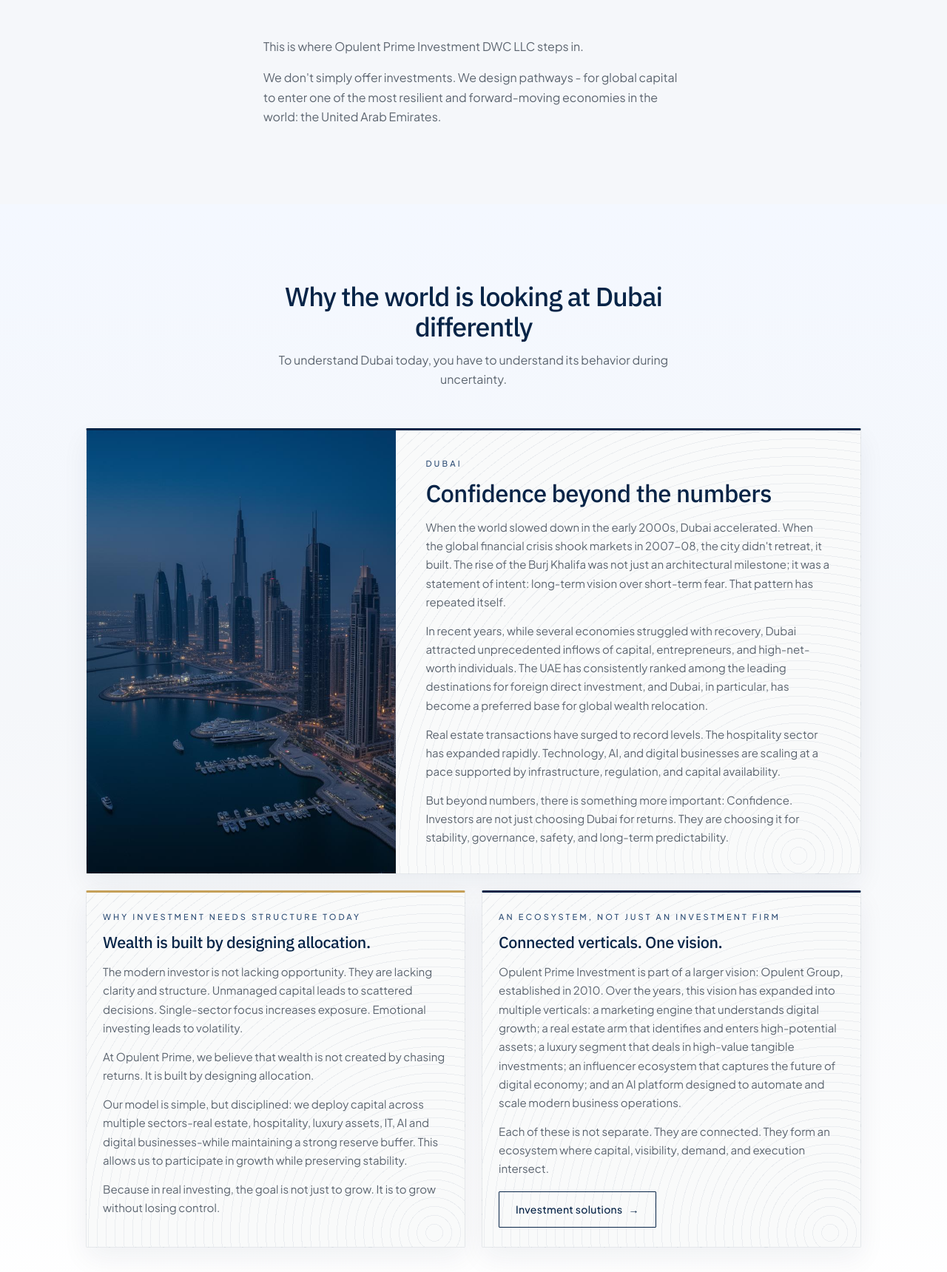
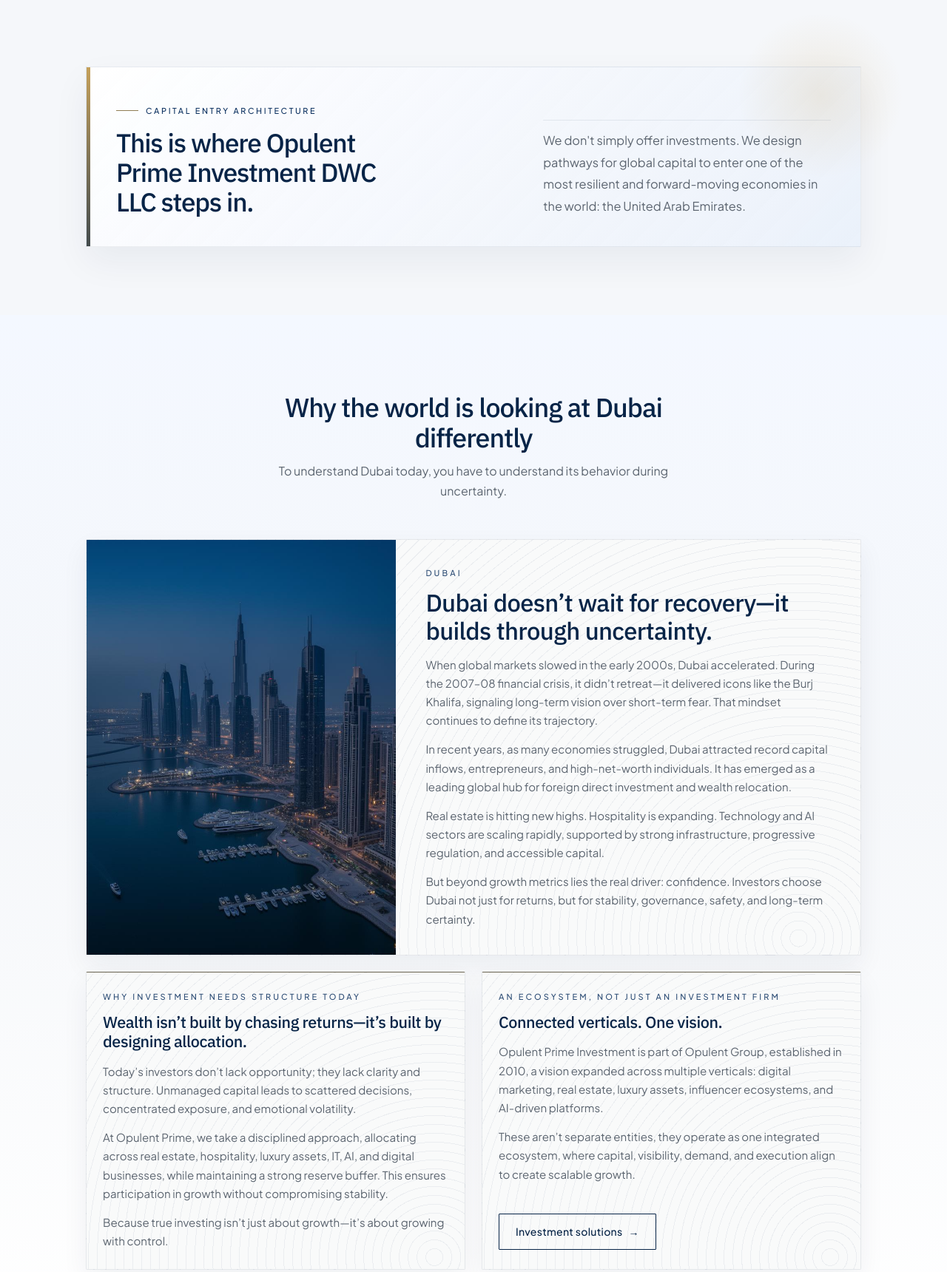
Before and after one commit to CapAswin/opulent, a plain HTML site: page index.html in a window 1280 px wide. Shown: the part 840-2560 px from the top of the page at 74% size. Drawn offline with nearby package versions, Linux system fonts and the light colour scheme.

Commit message:
Refactor section padding and introduce intro band layout for enhanced visual hierarchy

```diff
--- a/css/style.css
+++ b/css/style.css
@@ -95,7 +95,7 @@
 /* Layout */
 .container { width: 100%; max-width: var(--maxw); margin: 0 auto; padding: 0 clamp(20px, 4vw, 36px); }
 .site-header .container { padding: 0 clamp(12px, 2.2vw, 20px); }
-section { padding: clamp(72px, 9vw, 104px) 0; }
+section { padding: clamp(64px, 8vw, 92px) 0; }
 .section-soft { background: var(--bg-soft); }
 .section-navy { background: var(--navy); color: var(--white); }
 .section-navy h1, .section-navy h2, .section-navy h3 { color: var(--white); }
@@ -527,8 +527,8 @@
    ========================================================= */
 .hero {
   position: relative;
-  padding-top: clamp(136px, 17vh, 176px);
-  padding-bottom: clamp(96px, 12vh, 132px);
+  padding-top: clamp(124px, 15vw, 164px);
+  padding-bottom: clamp(88px, 10vw, 120px);
   background:
     linear-gradient(90deg, rgba(4, 14, 29, 0.88) 0%, rgba(4, 14, 29, 0.72) 42%, rgba(4, 14, 29, 0.55) 100%),
     linear-gradient(180deg, rgba(6, 17, 31, 0.22), rgba(6, 17, 31, 0.7)),
@@ -627,7 +627,7 @@
 /* Page header (inner pages) — deep navy, stacked title, gold rule only */
 .page-header {
   --page-header-bg: #0d223f;
-  padding: clamp(118px, 15vw, 156px) 0 clamp(64px, 9vw, 96px);
+  padding: clamp(108px, 13vw, 144px) 0 clamp(56px, 7vw, 84px);
   background: var(--page-header-bg);
   border-bottom: none;
 }
@@ -738,6 +738,90 @@
 .philosophy { text-align: center; }
 .philosophy .container { max-width: 820px; }
 .philosophy p { margin: 0 auto 22px; font-size: 1.12rem; }
+
+/* =========================================================
+   INTRO BAND
+   ========================================================= */
+.intro-band {
+  position: relative;
+  overflow: hidden;
+}
+
+.intro-band__panel {
+  position: relative;
+  display: grid;
+  grid-template-columns: minmax(0, 1.15fr) minmax(0, 0.85fr);
+  gap: clamp(24px, 4vw, 52px);
+  align-items: end;
+  padding: clamp(28px, 4vw, 40px);
+  background:
+    linear-gradient(135deg, rgba(255, 255, 255, 0.96) 0%, rgba(233, 240, 251, 0.84) 100%);
+  border: 1px solid rgba(7, 36, 71, 0.08);
+  box-shadow: 0 20px 46px rgba(7, 36, 71, 0.06);
+  isolation: isolate;
+}
+
+.intro-band__panel::before {
+  content: "";
+  position: absolute;
+  inset: 0 auto 0 0;
+  width: clamp(3px, 0.45vw, 5px);
+  background: linear-gradient(180deg, var(--gold) 0%, color-mix(in srgb, var(--gold) 32%, var(--navy) 68%) 100%);
+}
+
+.intro-band__panel::after {
+  content: "";
+  position: absolute;
+  top: -72px;
+  right: -56px;
+  width: 220px;
+  height: 220px;
+  border-radius: 50%;
+  background: radial-gradient(circle, rgba(197, 160, 89, 0.16) 0%, rgba(197, 160, 89, 0) 72%);
+  z-index: -1;
+}
+
+.intro-band__copy {
+  max-width: 34rem;
+}
+
+.intro-band__eyebrow {
+  display: inline-flex;
+  align-items: center;
+  gap: 10px;
+  margin-bottom: 14px;
+  font-size: 0.68rem;
+  letter-spacing: 0.24em;
+  text-transform: uppercase;
+  color: var(--navy-soft);
+  font-weight: 500;
+}
+
+.intro-band__eyebrow::before {
+  content: "";
+  width: 30px;
+  height: 1px;
+  background: color-mix(in srgb, var(--gold) 72%, var(--navy) 28%);
+}
+
+.intro-band__title {
+  margin: 0;
+  font-size: clamp(1.55rem, 2.8vw, 2.2rem);
+  line-height: 1.14;
+  letter-spacing: -0.035em;
+  color: var(--navy);
+  max-width: 18ch;
+}
+
+.intro-band__text {
+  margin: 0;
+  max-width: 30rem;
+  font-size: 1.02rem;
+  line-height: 1.8;
+  color: var(--text-muted);
+  padding-top: 12px;
+  border-top: 1px solid rgba(7, 36, 71, 0.08);
+}
 .philosophy blockquote {
   font-family: var(--font-ibm-plex);
   font-size: clamp(1.5rem, 2.4vw, 2rem);
@@ -802,7 +886,6 @@
   );
   border: 1px solid var(--bg-line);
   border-radius: 2px;
-  border-top: 3px solid var(--navy);
   box-shadow: 0 14px 36px rgba(7, 36, 71, 0.06);
   display: flex;
   flex-direction: column;
@@ -840,7 +923,7 @@
 }
 
 .narrative-cards__card--accent {
-  border-top-color: var(--accent-line);
+  border-top: 1px solid color-mix(in srgb, var(--gold) 52%, var(--navy) 48%);
 }
 
 .narrative-cards__media {
@@ -1117,7 +1200,7 @@
 /* =========================================================
    FINAL CTA
    ========================================================= */
-.final-cta { padding: clamp(88px, 12vw, 120px) 0; text-align: center; }
+.final-cta { padding: clamp(80px, 10vw, 108px) 0; text-align: center; }
 .final-cta h2 { max-width: 28rem; margin: 0 auto 16px; }
 .final-cta p { margin: 0 auto 28px; max-width: 26rem; font-size: 0.95rem; }
 
@@ -1282,10 +1365,20 @@
     justify-content: flex-start;
   }
 
-  section { padding: 80px 0; }
+  .intro-band__panel {
+    grid-template-columns: 1fr;
+    align-items: start;
+  }
+
+  .intro-band__title,
+  .intro-band__text {
+    max-width: none;
+  }
+
+  section { padding: 72px 0; }
   .hero {
-    padding-top: 132px;
-    padding-bottom: 88px;
+    padding-top: 120px;
+    padding-bottom: 80px;
     background-position: 62% center;
   }
   .hero__grid, .split, .strategy, .contact-grid { grid-template-columns: 1fr; gap: 48px; }
@@ -1299,7 +1392,7 @@
   .holding { grid-template-columns: 50px 1fr 1fr; }
   .holding .meta:nth-of-type(2), .holding .status { grid-column: 2 / 4; }
   .form__row { grid-template-columns: 1fr; }
-  .page-header { padding: 118px 0 56px; }
+  .page-header { padding: 108px 0 48px; }
 
   .nav__toggle { display: inline-flex; }
   .nav__lang { display: none; }
@@ -1362,6 +1455,16 @@
   .metric-row { grid-template-columns: 1fr; }
   .hero__copy h1 { font-size: 2.6rem; }
   .hero__copy p { font-size: 0.98rem; }
+  .intro-band__panel {
+    padding: 24px 22px;
+  }
+  .intro-band__title {
+    font-size: 1.45rem;
+  }
+  .intro-band__text {
+    font-size: 0.97rem;
+    line-height: 1.72;
+  }
   .holding { grid-template-columns: 1fr; gap: 8px; }
   .holding .meta:nth-of-type(2), .holding .status { grid-column: auto; }
   .footer__grid { grid-template-columns: 1fr; }
--- a/index.html
+++ b/index.html
@@ -109,12 +109,17 @@
   </div>
 </section>
 
-<section class="section-soft">
-  <div class="container" style="max-width: 40rem;">
-    <p class="lede" style="margin-bottom: 1rem;">This is where Opulent Prime Investment DWC LLC steps in.</p>
-    <p class="lede" style="margin-bottom: 0;">
-      We don't simply offer investments. We design pathways - for global capital to enter one of the most resilient and forward-moving economies in the world: the United Arab Emirates.
-    </p>
+<section class="section-soft intro-band" aria-labelledby="intro-band-title">
+  <div class="container">
+    <div class="intro-band__panel">
+      <div class="intro-band__copy">
+        <span class="intro-band__eyebrow">Capital entry architecture</span>
+        <h2 id="intro-band-title" class="intro-band__title">This is where Opulent Prime Investment DWC LLC steps in.</h2>
+      </div>
+      <p class="intro-band__text">
+        We don't simply offer investments. We design pathways for global capital to enter one of the most resilient and forward-moving economies in the world: the United Arab Emirates.
+      </p>
+    </div>
   </div>
 </section>
 
@@ -133,49 +138,46 @@
         <div class="narrative-cards__body">
           <span class="eyebrow">Dubai</span>
           <h3 class="narrative-cards__headline">
-            Confidence beyond the numbers
+            Dubai doesn’t wait for recovery—it builds through uncertainty.
           </h3>
           <p>
-            When the world slowed down in the early 2000s, Dubai accelerated. When the global financial crisis shook markets in 2007-08, the city didn't retreat, it built. The rise of the Burj Khalifa was not just an architectural milestone; it was a statement of intent: long-term vision over short-term fear. That pattern has repeated itself.
+            When global markets slowed in the early 2000s, Dubai accelerated. During the 2007–08 financial crisis, it didn’t retreat—it delivered icons like the Burj Khalifa, signaling long-term vision over short-term fear. That mindset continues to define its trajectory.
           </p>
           <p>
-            In recent years, while several economies struggled with recovery, Dubai attracted unprecedented inflows of capital, entrepreneurs, and high-net-worth individuals. The UAE has consistently ranked among the leading destinations for foreign direct investment, and Dubai, in particular, has become a preferred base for global wealth relocation.
+            In recent years, as many economies struggled, Dubai attracted record capital inflows, entrepreneurs, and high-net-worth individuals. It has emerged as a leading global hub for foreign direct investment and wealth relocation.
           </p>
           <p>
-            Real estate transactions have surged to record levels. The hospitality sector has expanded rapidly. Technology, AI, and digital businesses are scaling at a pace supported by infrastructure, regulation, and capital availability.
+            Real estate is hitting new highs. Hospitality is expanding. Technology and AI sectors are scaling rapidly, supported by strong infrastructure, progressive regulation, and accessible capital.
           </p>
           <p>
-            But beyond numbers, there is something more important: Confidence. Investors are not just choosing Dubai for returns. They are choosing it for stability, governance, safety, and long-term predictability.
+            But beyond growth metrics lies the real driver: confidence. Investors choose Dubai not just for returns, but for stability, governance, safety, and long-term certainty.
           </p>
         </div>
       </article>
       <article class="narrative-cards__card narrative-cards__card--accent">
         <div class="narrative-cards__body">
           <span class="eyebrow">Why investment needs structure today</span>
-          <h3 class="narrative-cards__headline">Wealth is built by designing allocation.</h3>
+          <h3 class="narrative-cards__headline">Wealth isn’t built by chasing returns—it’s built by designing allocation.</h3>
           <p>
-            The modern investor is not lacking opportunity. They are lacking clarity and structure. Unmanaged capital leads to scattered decisions. Single-sector focus increases exposure. Emotional investing leads to volatility.
+            Today’s investors don’t lack opportunity; they lack clarity and structure. Unmanaged capital leads to scattered decisions, concentrated exposure, and emotional volatility.
           </p>
           <p>
-            At Opulent Prime, we believe that wealth is not created by chasing returns. It is built by designing allocation.
+            At Opulent Prime, we take a disciplined approach, allocating across real estate, hospitality, luxury assets, IT, AI, and digital businesses, while maintaining a strong reserve buffer. This ensures participation in growth without compromising stability.
           </p>
           <p>
-            Our model is simple, but disciplined: we deploy capital across multiple sectors-real estate, hospitality, luxury assets, IT, AI and digital businesses-while maintaining a strong reserve buffer. This allows us to participate in growth while preserving stability.
-          </p>
-          <p>
-            Because in real investing, the goal is not just to grow. It is to grow without losing control.
+            Because true investing isn’t just about growth—it’s about growing with control.
           </p>
         </div>
       </article>
-      <article class="narrative-cards__card">
+      <article class="narrative-cards__card narrative-cards__card--accent">
         <div class="narrative-cards__body">
           <span class="eyebrow">An ecosystem, not just an investment firm</span>
           <h3 class="narrative-cards__headline">Connected verticals. One vision.</h3>
           <p>
-            Opulent Prime Investment is part of a larger vision: Opulent Group, established in 2010. Over the years, this vision has expanded into multiple verticals: a marketing engine that understands digital growth; a real estate arm that identifies and enters high-potential assets; a luxury segment that deals in high-value tangible investments; an influencer ecosystem that captures the future of digital economy; and an AI platform designed to automate and scale modern business operations.
+            Opulent Prime Investment is part of Opulent Group, established in 2010, a vision expanded across multiple verticals: digital marketing, real estate, luxury assets, influencer ecosystems, and AI-driven platforms.
           </p>
           <p>
-            Each of these is not separate. They are connected. They form an ecosystem where capital, visibility, demand, and execution intersect.
+            These aren’t separate entities, they operate as one integrated ecosystem, where capital, visibility, demand, and execution align to create scalable growth.
           </p>
           <div class="narrative-cards__footer">
             <a href="solutions.html" class="btn btn--ghost">Investment solutions <span class="arrow">→</span></a>
--- a/js/scroll-physics.js
+++ b/js/scroll-physics.js
@@ -8,15 +8,18 @@
   if (typeof Lenis === 'undefined') return;
 
   var lenis = new Lenis({
-    duration: 1.38,
+    duration: 1.7,
     easing: function (t) {
-      return 1 - Math.pow(1 - t, 3);
+      return 1 - Math.pow(1 - t, 4);
     },
     orientation: 'vertical',
     gestureOrientation: 'vertical',
     smoothWheel: true,
-    wheelMultiplier: 0.86,
-    touchMultiplier: 1.12,
+    wheelMultiplier: 0.72,
+    touchMultiplier: 0.98,
+    syncTouch: true,
+    syncTouchLerp: 0.08,
+    touchInertiaMultiplier: 1.1,
     infinite: false
   });
 
```
